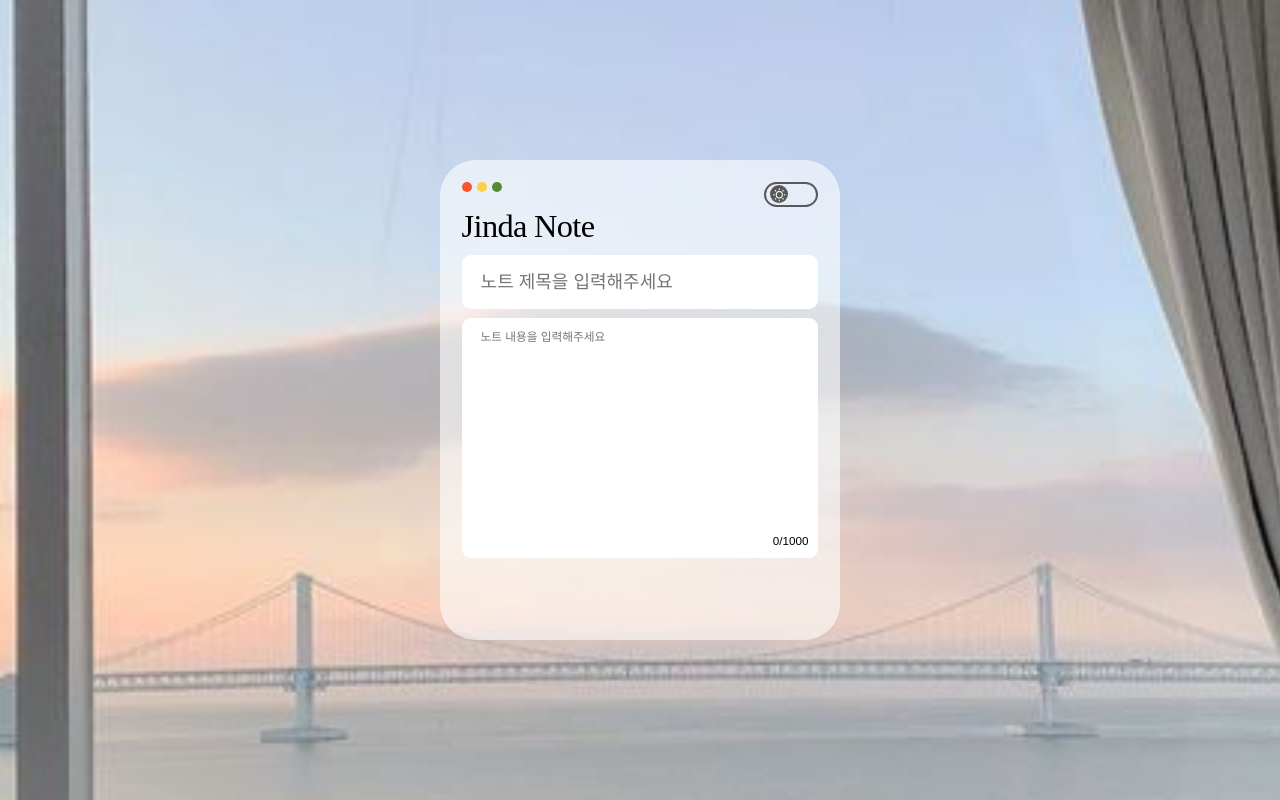
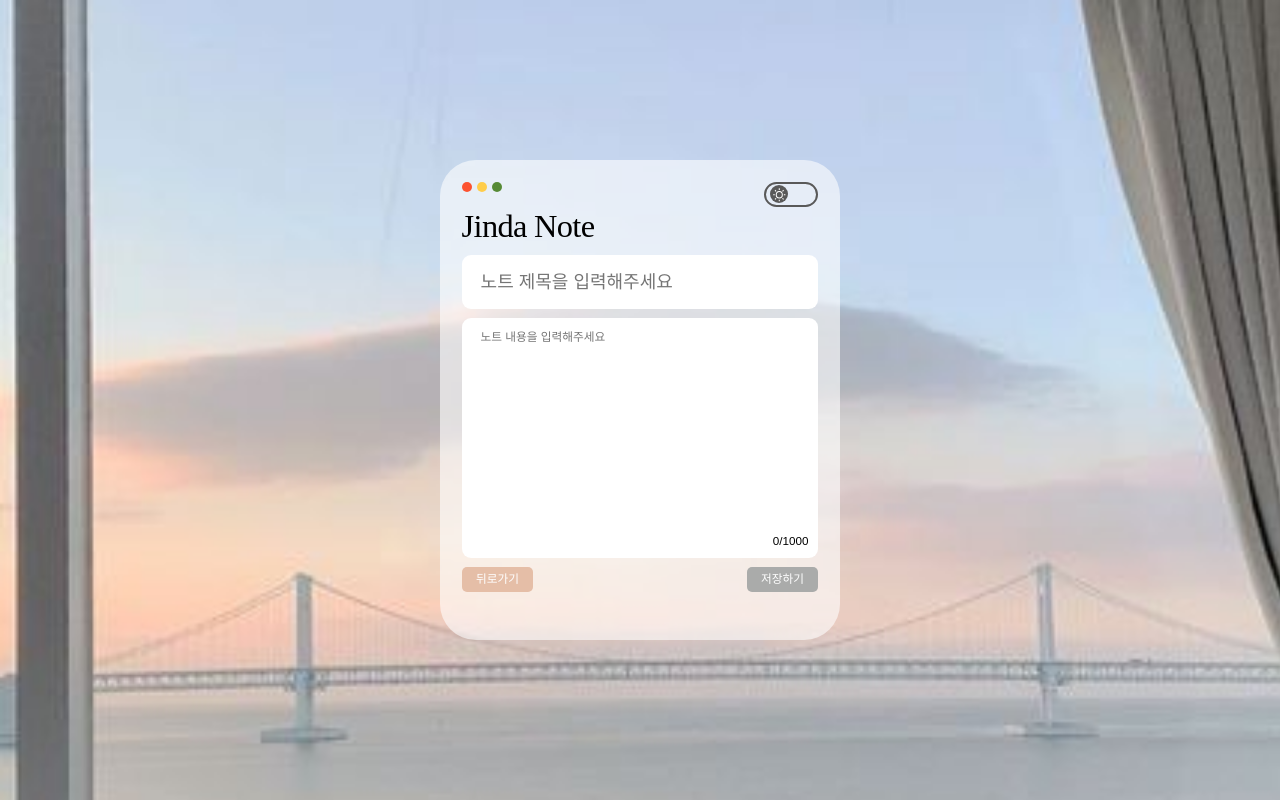
Before and after one commit to namdaeun/Client, a React (Vite) app in the folder note-app/: page /add in a window 1280 px wide. Built offline with nearby package versions, Linux system fonts and the light colour scheme; a web font is replaced by a local one.

Commit message:
:sparkles: feat: 버튼 추가

```diff
--- a/note-app/src/pages/AddPage/AddPage.style.ts
+++ b/note-app/src/pages/AddPage/AddPage.style.ts
@@ -51,3 +51,8 @@ export const textCount = css`
   padding: 0.5rem;
   ${Theme.fonts.detail};
 `;
+
+export const buttonContainer = css`
+  display: flex;
+  justify-content: space-between;
+`;
--- a/note-app/src/pages/AddPage/AddPage.tsx
+++ b/note-app/src/pages/AddPage/AddPage.tsx
@@ -1,9 +1,12 @@
 import { useEffect, useRef, useState } from 'react';
 
+import { useNavigate } from 'react-router-dom';
+import Button from '../../components/Button/Button';
 import ContentBox from '../../components/ContentBox/ContentBox';
 import { useTheme } from '../../context/theme';
 import { Theme } from '../../styles/theme';
 import {
+  buttonContainer,
   detailInputWrapper,
   pageWrapper,
   textCount,
@@ -19,6 +22,7 @@ const AddPage = () => {
   const [isContentFocused, setIsContentFocused] = useState(false);
   const [count, setCount] = useState(0);
   const [isExceed, setIsExceed] = useState(false);
+  const navigate = useNavigate();
 
   const handleTextCount = (e: React.ChangeEvent<HTMLTextAreaElement>) => {
     setCount(e.target.value.length);
@@ -62,6 +66,14 @@ const AddPage = () => {
         />
         <span css={textCount}>{count}/1000</span>
       </ContentBox>
+      <section css={buttonContainer}>
+        <Button variant="secondary" handleBtnClick={() => navigate(`/`)}>
+          뒤로가기
+        </Button>
+        <Button variant="default" handleBtnClick={() => navigate(`/`)}>
+          저장하기
+        </Button>
+      </section>
     </main>
   );
 };
```
